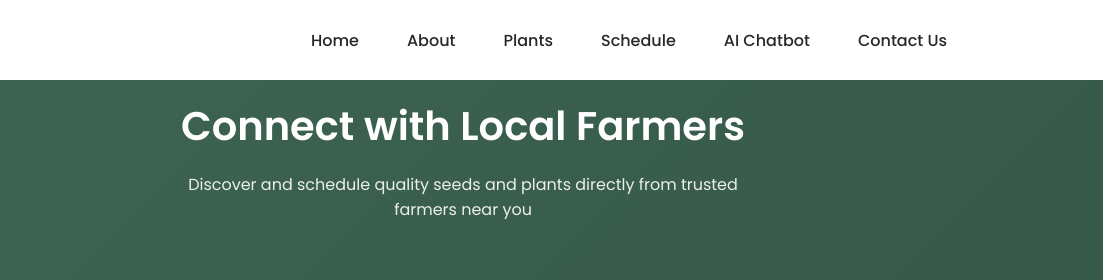
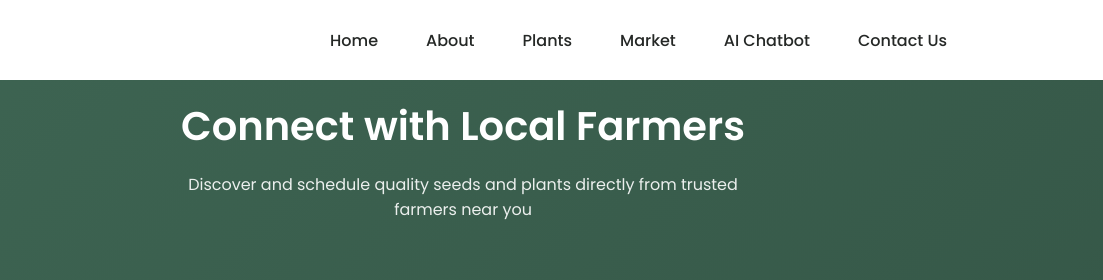
Before and after one commit to mohammedabdulalinabeel/responsive-plants-website-main, a plain HTML site: page farmers.html in a window 1280 px wide. Shown: the top 280 px of the page, 177-1280 px from the left. Drawn offline with nearby package versions, Linux system fonts and the light colour scheme.

Commit message:
Rename "Schedule" link to "Market" in navigation for clarity

```diff
--- a/farmers.html
+++ b/farmers.html
@@ -36,7 +36,7 @@
                         <a href="index.html#products" class="nav__link">Plants</a>
                     </li>
                     <li class="nav__item">
-                        <a href="farmers.html" class="nav__link active-link">Schedule</a>
+                        <a href="farmers.html" class="nav__link active-link">Market</a>
                     </li>
                     <li class="nav__item">
                         <a href="" class="nav__link">AI Chatbot</a>
```
Also changed, not shown: index.html (+1 -1 lines).
